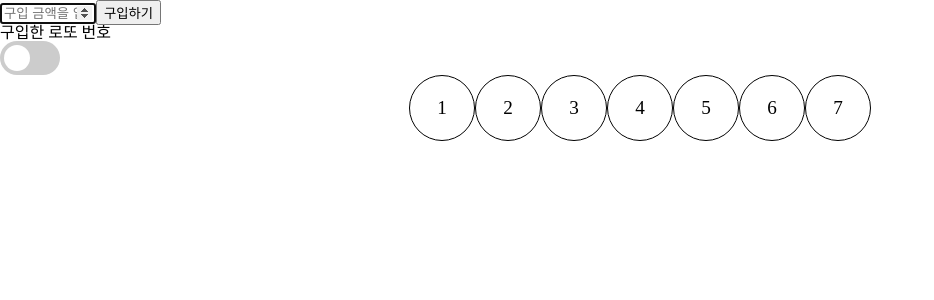
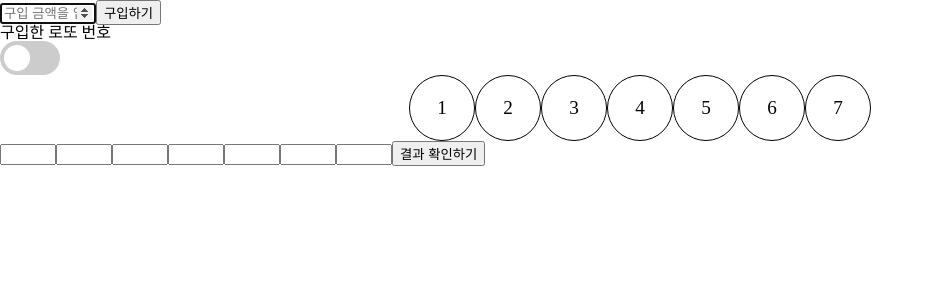
Before and after one commit to woowacourse/react-lotto, a React app: page / in a window 1280 px wide. Shown: the top 300 px of the page, without its empty margins (0-934 px from the left). Built offline with nearby package versions, Linux system fonts and the light colour scheme.

Commit message:
feat: Winning Number Component 뼈대 구현

```diff
--- a/src/App.js
+++ b/src/App.js
@@ -1,6 +1,7 @@
 import React from 'react';
 import MoneyInput from './components/money-input/index';
 import PurchaseNumberList from './components/purchase-number-list';
+import WinningNumber from './components/winning-number';
 
 class App extends React.Component {
   constructor(props) {
@@ -12,6 +13,7 @@ class App extends React.Component {
       <React.Fragment>
         <MoneyInput></MoneyInput>
         <PurchaseNumberList></PurchaseNumberList>
+        <WinningNumber></WinningNumber>
       </React.Fragment>
     );
   }
--- a/src/components/winning-number/index.js
+++ b/src/components/winning-number/index.js
@@ -0,0 +1,24 @@
+import React from 'react';
+import { v4 as uuidv4 } from 'uuid';
+import NumberInput from '../../utils/number-input/index';
+import Button from '../../utils/button/index';
+import { BONUS_BALL_LENGTH, LOTTERY_BALL_LENGTH } from '../../constants/number';
+
+class WinningNumber extends React.Component {
+  constructor(props) {
+    super(props);
+  }
+
+  render() {
+    return (
+      <div>
+        {[...Array(LOTTERY_BALL_LENGTH + BONUS_BALL_LENGTH)].map(() => {
+          return <NumberInput min='1' max='45' key={uuidv4()} />;
+        })}
+        <Button buttonText='결과 확인하기'></Button>
+      </div>
+    );
+  }
+}
+
+export default WinningNumber;
--- /dev/null
+++ b/src/constants/number.js
@@ -0,0 +1,4 @@
+const LOTTERY_BALL_LENGTH = 6;
+const BONUS_BALL_LENGTH = 1;
+
+export { LOTTERY_BALL_LENGTH, BONUS_BALL_LENGTH };
```
